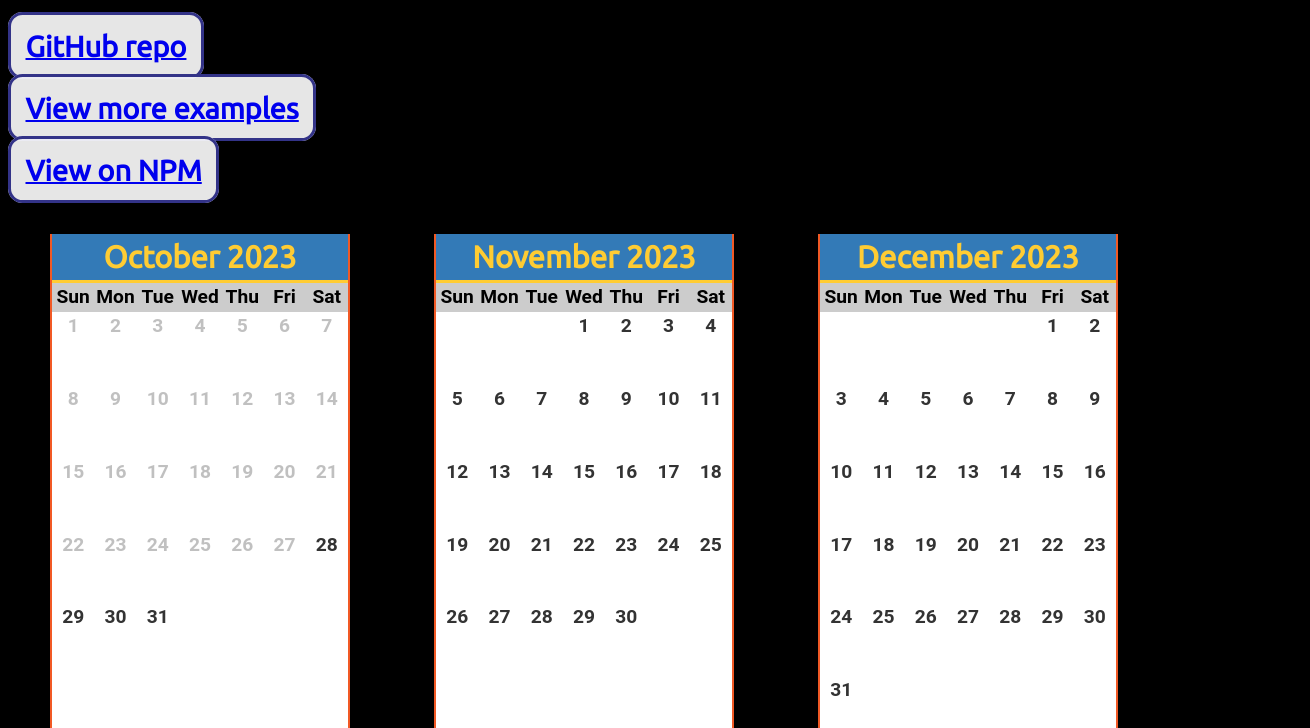
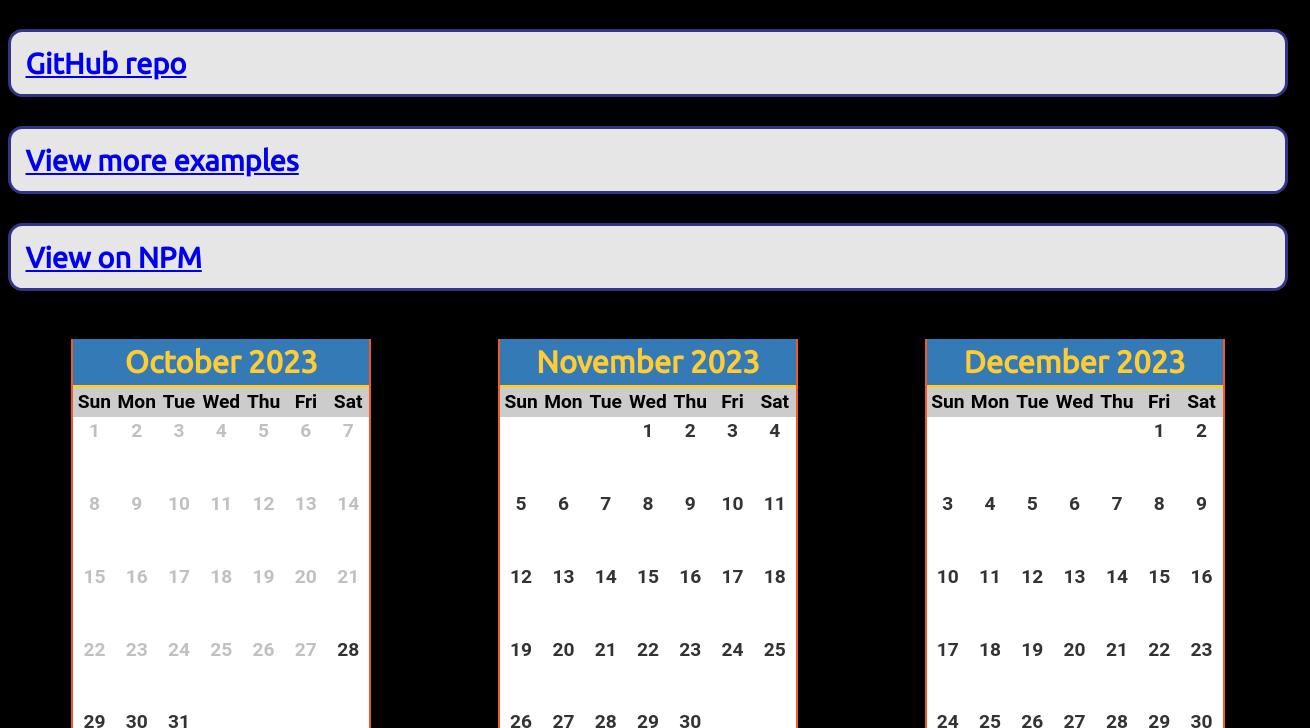
Before and after one commit to festinalente/SwiftCal2, a website: page index.html in a window 1280 px wide. Shown: the part 72-800 px from the top of the page, 1310 px wide, since content can reach past the window. Drawn offline with Linux system fonts and the light colour scheme.

Commit message:
minor styling details

```diff
--- a/index.html
+++ b/index.html
@@ -69,6 +69,7 @@
       border-style: solid;
       border-color: #338;
       border-radius: 0.5em;
+      display: block;
     }
 
     li a {
@@ -82,7 +83,7 @@
     body {
       background-color: #000;
       color: #fff;
-      width: 90%;
+      width: 100%;
     }
 
   </style>
@@ -229,7 +230,7 @@
 
   <div class="attentionDiv" style="background-color:#fff">
     <a href="mailto:tomas@appyou.pro">Have a feature request, improvement suggestion or a job for me? Mail me.</a>
-    <br>
+
     <a href="https://github.com/festinalente/SwiftCal2/issues">Bugs can be files under issues on GitHub.</a>
   </div>
 
```
